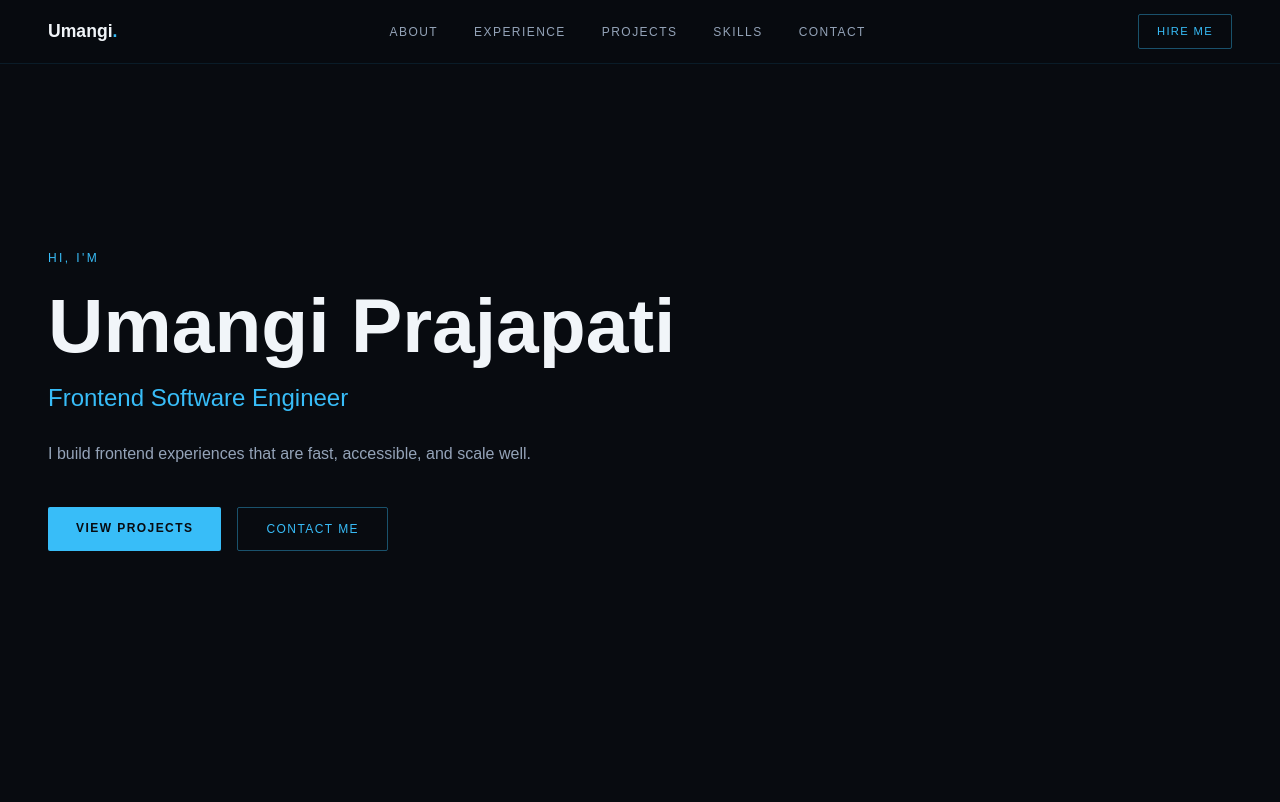
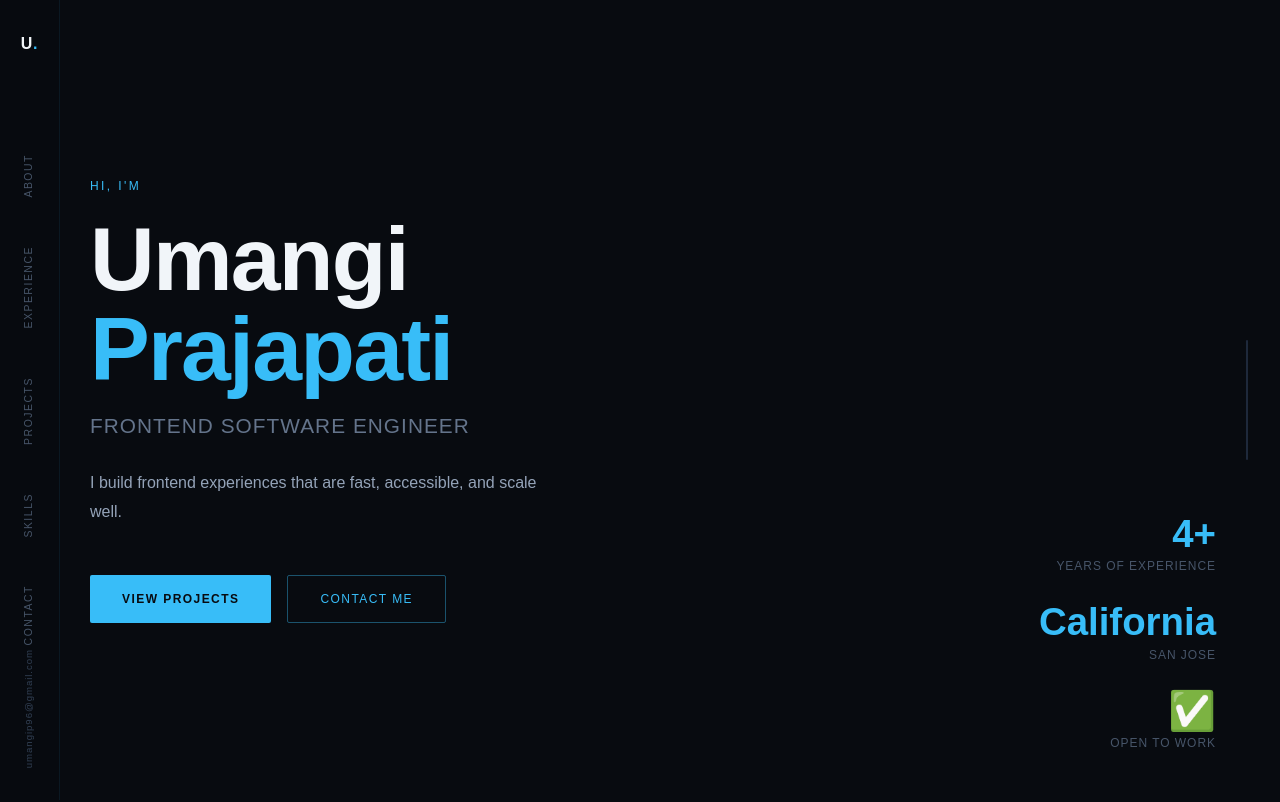
Before and after one commit to Umangip25/My-Portfolio, a Next.js app: page / in a window 1280 px wide. Shown: the top 802 px of the page. Built offline with nearby package versions, Linux system fonts and the light colour scheme.

Commit message:
feat: enhance hero layout with vertical navbar and active section tracking; improve scroll progress bar smoothness and fix navbar layout issues

```diff
--- a/app/components/About.tsx
+++ b/app/components/About.tsx
@@ -9,8 +9,8 @@ export default function About() {
       minHeight: '100vh',
       display: 'flex',
       alignItems: 'center',
-      padding: '80px 48px',
       background: '#080b10',
+      padding: '80px 48px 80px 80px',
     }}>
       <div style={{ maxWidth: '760px' }}>
 
--- a/app/components/Certifications.tsx
+++ b/app/components/Certifications.tsx
@@ -39,7 +39,7 @@ export default function Certifications() {
   };
 
   return (
-    <section id="certifications" style={{ padding: '100px 0 100px 48px', background: '#080b10' }}>
+    <section id="certifications" style={{ padding: '100px 0 100px 80px', background: '#080b10' }}>
       <style>{`
         .cert-scroll::-webkit-scrollbar { display: none; }
         .cert-scroll { -ms-overflow-style: none; scrollbar-width: none; }
--- a/app/components/Contact.tsx
+++ b/app/components/Contact.tsx
@@ -12,7 +12,7 @@ export default function Contact() {
         display: 'flex',
         flexDirection: 'column',
         justifyContent: 'center',
-        padding: '100px 48px',
+        padding: '100px 48px 100px 80px',
         background: '#080b10',
       }}
     >
--- a/app/components/Experience.tsx
+++ b/app/components/Experience.tsx
@@ -9,7 +9,7 @@ export default function Experience() {
       id="experience"
       style={{
         minHeight: '100vh',
-        padding: '100px 48px',
+        padding: '100px 48px 100px 80px',
         background: '#080b10',
       }}
     >
--- a/app/components/Hero.tsx
+++ b/app/components/Hero.tsx
@@ -1,72 +1,231 @@
+'use client';
+
+import { useEffect, useState } from 'react';
 import data from '../data/data.json';
+import { useActiveSection } from '../hooks/useActiveSection';
 
 export default function Hero() {
-  const { name, title, tagline, email } = data.personal;
+  const { name, title, tagline, email, location, openToWork } = data.personal;
+  const [scrollProgress, setScrollProgress] = useState(0);
+  const activeSection = useActiveSection();
+
+  useEffect(() => {
+  let rafId: number;
+
+  const handleScroll = () => {
+    rafId = requestAnimationFrame(() => {
+      const scrollTop = window.scrollY;
+      const docHeight = document.documentElement.scrollHeight - window.innerHeight;
+      const progress = docHeight > 0 ? (scrollTop / docHeight) * 100 : 0;
+      setScrollProgress(progress);
+    });
+  };
+
+  window.addEventListener('scroll', handleScroll, { passive: true });
+  return () => {
+    window.removeEventListener('scroll', handleScroll);
+    cancelAnimationFrame(rafId);
+  };
+}, []);
 
   return (
     <section id="hero" style={{
       minHeight: '100vh',
       display: 'flex',
       alignItems: 'center',
-      padding: '0 48px',
       background: '#080b10',
+      position: 'relative',
+      overflow: 'hidden',
+      padding: '0 80px 0 90px',
     }}>
-      <div>
+
+      {/* ── Vertical Navbar ── */}
+      <nav style={{
+        position: 'fixed',
+        left: 0,
+        top: 0,
+        bottom: 0,
+        width: '60px',
+        display: 'flex',
+        flexDirection: 'column',
+        alignItems: 'center',
+        justifyContent: 'center',
+        zIndex: 100,
+        gap: '40px',
+        borderRight: '1px solid rgba(56,189,248,0.08)',
+        background: 'rgba(8,11,16,0.85)',
+        backdropFilter: 'blur(12px)',
+      }}>
+        {/* Logo */}
+        <div
+          onClick={() => window.scrollTo({ top: 0, behavior: 'smooth' })}
+          style={{
+            position: 'absolute',
+            top: '32px',
+            fontWeight: 700,
+            fontSize: '1rem',
+            color: '#f1f5f9',
+            cursor: 'pointer',
+            letterSpacing: '0.05em',
+          }}
+        >
+          U<span style={{ color: '#38bdf8' }}>.</span>
+        </div>
+
+        {/* Nav Links — rotated */}
+        {[
+          { label: 'About', id: 'about' },
+          { label: 'Experience', id: 'experience' },
+          { label: 'Projects', id: 'projects' },
+          { label: 'Skills', id: 'skills' },
+          { label: 'Contact', id: 'contact' },
+        ].map(({ label, id }) => (
+          <button
+            key={id}
+            onClick={() => {
+              const el = document.getElementById(id);
+              if (el) el.scrollIntoView({ behavior: 'smooth' });
+            }}
+            style={{
+              background: 'none',
+              border: 'none',
+              cursor: 'pointer',
+              fontSize: '0.65rem',
+              letterSpacing: '0.15em',
+              textTransform: 'uppercase',
+              color: activeSection === id ? '#38bdf8' : '#475569',
+              writingMode: 'vertical-rl',
+              transform: 'rotate(180deg)',
+              padding: '4px 8px',
+              transition: 'color 0.2s',
+              borderLeft: activeSection === id ? '2px solid #38bdf8' : '2px solid transparent',
+            }}
+          >
+            {label}
+          </button>
+        ))}
+
+        {/* Email at bottom */}
+        <a
+          href={`mailto:${email}`}
+          style={{
+            position: 'absolute',
+            bottom: '32px',
+            fontSize: '0.6rem',
+            color: '#334155',
+            textDecoration: 'none',
+            writingMode: 'vertical-rl',
+            transform: 'rotate(180deg)',
+            letterSpacing: '0.1em',
+            transition: 'color 0.2s',
+          }}
+          onMouseEnter={e => (e.currentTarget.style.color = '#38bdf8')}
+          onMouseLeave={e => (e.currentTarget.style.color = '#334155')}
+        >
+          {email}
+        </a>
+      </nav>
+
+      {/* ── Scroll Progress Bar (right middle) ── */}
+      <div style={{
+        position: 'fixed',
+        right: '32px',
+        top: '50%',
+        transform: 'translateY(-50%)',
+        width: '2px',
+        height: '120px',
+        background: '#1e293b',
+        borderRadius: '2px',
+        zIndex: 100,
+      }}>
+        <div style={{
+          position: 'absolute',
+          bottom: 0,
+          left: 0,
+          width: '100%',
+          borderRadius: '2px',
+          background: '#38bdf8',
+          boxShadow: '0 0 8px rgba(56,189,248,0.6)',
+          height: `${scrollProgress}%`,
+          transition: 'none',
+        }} />
+      </div>
+
+      {/* ── Main Hero Content ── */}
+      <div style={{ flex: 1 }}>
+
+        {/* Greeting */}
         <p style={{
           fontSize: '0.75rem',
           letterSpacing: '0.2em',
           textTransform: 'uppercase',
           color: '#38bdf8',
-          marginBottom: '16px',
+          marginBottom: '20px',
         }}>
           Hi, I'm
         </p>
 
+        {/* Name */}
         <h1 style={{
-          fontSize: 'clamp(2.5rem, 6vw, 5rem)',
-          fontWeight: 700,
+          fontSize: 'clamp(3rem, 7vw, 6rem)',
+          fontWeight: 800,
           color: '#f1f5f9',
-          lineHeight: 1.1,
-          marginBottom: '12px',
+          lineHeight: 1,
+          marginBottom: '16px',
+          letterSpacing: '-0.02em',
         }}>
-          {name}
+          {name.split(' ')[0]}
+          <br />
+          <span style={{ color: '#38bdf8' }}>{name.split(' ')[1]}</span>
         </h1>
 
+        {/* Title */}
         <h2 style={{
-          fontSize: 'clamp(1rem, 2.5vw, 1.5rem)',
+          fontSize: 'clamp(1rem, 2vw, 1.3rem)',
           fontWeight: 400,
-          color: '#38bdf8',
-          marginBottom: '24px',
+          color: '#64748b',
+          marginBottom: '28px',
+          letterSpacing: '0.05em',
+          textTransform: 'uppercase',
         }}>
           {title}
         </h2>
 
+        {/* Tagline */}
         <p style={{
           fontSize: '1rem',
           color: '#94a3b8',
-          maxWidth: '520px',
-          lineHeight: 1.7,
-          marginBottom: '40px',
+          maxWidth: '480px',
+          lineHeight: 1.8,
+          marginBottom: '48px',
         }}>
           {tagline}
         </p>
 
+        {/* Buttons */}
         <div style={{ display: 'flex', gap: '16px' }}>
-          <a href="#projects" style={{
-            padding: '12px 28px',
+          <button
+            onClick={() => {
+              const el = document.getElementById('projects');
+              if (el) el.scrollIntoView({ behavior: 'smooth' });
+            }}
+            style={{
+              padding: '14px 32px',
               background: '#38bdf8',
               color: '#080b10',
-            textDecoration: 'none',
+              border: 'none',
+              cursor: 'pointer',
               fontSize: '0.75rem',
               letterSpacing: '0.12em',
               textTransform: 'uppercase',
-            fontWeight: 600,
+              fontWeight: 700,
               borderRadius: '2px',
-          }}>
+            }}
+          >
             View Projects
-          </a>
+          </button>
           <a href={`mailto:${email}`} style={{
-            padding: '12px 28px',
+            padding: '14px 32px',
             border: '1px solid rgba(56,189,248,0.4)',
             color: '#38bdf8',
             textDecoration: 'none',
@@ -74,11 +233,51 @@ export default function Hero() {
             letterSpacing: '0.12em',
             textTransform: 'uppercase',
             borderRadius: '2px',
+            display: 'inline-flex',
+            alignItems: 'center',
           }}>
             Contact Me
           </a>
         </div>
       </div>
+
+      {/* ── Bottom Right Stats ── */}
+      <div style={{
+        position: 'absolute',
+        bottom: '48px',
+        right: '64px',
+        display: 'flex',
+        flexDirection: 'column',
+        alignItems: 'flex-end',
+        gap: '28px',
+      }}>
+        {[
+          { value: '4+', label: 'Years of Experience' },
+          { value: location.split(',')[1]?.trim() || 'San Jose', label: location.split(',')[0] },
+          { value: openToWork ? '✅' : '❌', label: 'Open to Work' },
+        ].map(({ value, label }) => (
+          <div key={label} style={{ textAlign: 'right' }}>
+            <p style={{
+              fontSize: 'clamp(1.5rem, 3vw, 2.5rem)',
+              fontWeight: 800,
+              color: '#38bdf8',
+              lineHeight: 1,
+              marginBottom: '4px',
+            }}>
+              {value}
+            </p>
+            <p style={{
+              fontSize: '0.75rem',
+              color: '#475569',
+              letterSpacing: '0.08em',
+              textTransform: 'uppercase',
+            }}>
+              {label}
+            </p>
+          </div>
+        ))}
+      </div>
+
     </section>
   );
 }
--- a/app/components/NavBar.tsx
+++ b/app/components/NavBar.tsx
@@ -1,74 +1,3 @@
-'use client';
-
-import { useActiveSection } from '../hooks/useActiveSection';
-
-const navLinks = [
-  { label: 'About', id: 'about' },
-  { label: 'Experience', id: 'experience' },
-  { label: 'Projects', id: 'projects' },
-  { label: 'Skills', id: 'skills' },
-  { label: 'Contact', id: 'contact' },
-];
-
-function scrollToSection(id: string) {
-  const el = document.getElementById(id);
-  if (el) el.scrollIntoView({ behavior: 'smooth' });
+export default function Navbar() {
+  return null;
 }
-
-export default function Navbar() {
-  const activeSection = useActiveSection();
-
-  return (
-    <nav style={{
-      position: 'fixed', top: 0, left: 0, right: 0,
-      display: 'flex', alignItems: 'center', justifyContent: 'space-between',
-      padding: '0 48px', height: '64px',
-      background: 'rgba(8,11,16,0.85)',
-      backdropFilter: 'blur(12px)',
-      borderBottom: '1px solid rgba(56,189,248,0.1)',
-      zIndex: 100,
-    }}>
-
-      {/* Logo — clicking scrolls back to top */}
-      <div
-        onClick={() => window.scrollTo({ top: 0, behavior: 'smooth' })}
-        style={{ fontWeight: 700, fontSize: '1.1rem', color: '#f1f5f9', cursor: 'pointer' }}
-      >
-        Umangi<span style={{ color: '#38bdf8' }}>.</span>
-      </div>
-
-      {/* Nav Links */}
-      <ul style={{ display: 'flex', gap: '36px', listStyle: 'none', margin: 0, padding: 0 }}>
-        {navLinks.map(({ label, id }) => (
-          <li key={id}>
-            <button
-              onClick={() => scrollToSection(id)}
-              style={{
-                background: 'none', border: 'none', cursor: 'pointer',
-                fontSize: '0.75rem', letterSpacing: '0.12em',
-                textTransform: 'uppercase',
-                // Highlight active section
-                color: activeSection === id ? '#38bdf8' : '#94a3b8',
-                borderBottom: activeSection === id ? '1px solid #38bdf8' : '1px solid transparent',
-                paddingBottom: '2px',
-                transition: 'color 0.2s',
-              }}
-            >
-              {label}
-            </button>
-          </li>
-        ))}
-      </ul>
-
-      {/* CTA */}
-      <a href="mailto:umangip96@gmail.com" style={{
-        fontSize: '0.7rem', letterSpacing: '0.12em', textTransform: 'uppercase',
-        color: '#38bdf8', border: '1px solid rgba(56,189,248,0.4)',
-        padding: '8px 18px', borderRadius: '2px', textDecoration: 'none',
-      }}>
-        Hire Me
-      </a>
-
-    </nav>
-  );
-}
--- a/app/components/Projects.tsx
+++ b/app/components/Projects.tsx
@@ -11,7 +11,7 @@ export default function Projects() {
       id="projects"
       style={{
         minHeight: '100vh',
-        padding: '100px 48px',
+        padding: '100px 48px 100px 80px',
         background: '#080b10',
       }}
     >
--- a/app/components/Recommendations.tsx
+++ b/app/components/Recommendations.tsx
@@ -5,7 +5,7 @@ export default function Recommendations() {
   const { personal } = data;
 
   return (
-    <section id="recommendations" style={{ padding: '100px 48px', background: '#080b10' }}>
+    <section id="recommendations" style={{ padding: '100px 48px 100px 80px', background: '#080b10' }}>
       <div style={{ display: 'inline-block' }}>
         <SectionBadge label="Recommendations" />
       </div>
--- a/app/components/Skills.tsx
+++ b/app/components/Skills.tsx
@@ -21,7 +21,7 @@ export default function Skills() {
       id="skills"
       style={{
         minHeight: '100vh',
-        padding: '100px 48px',
+        padding: '100px 48px 100px 80px',
         background: '#080b10',
       }}
     >
```
Lines whose indentation alone changed are shown as unchanged.
